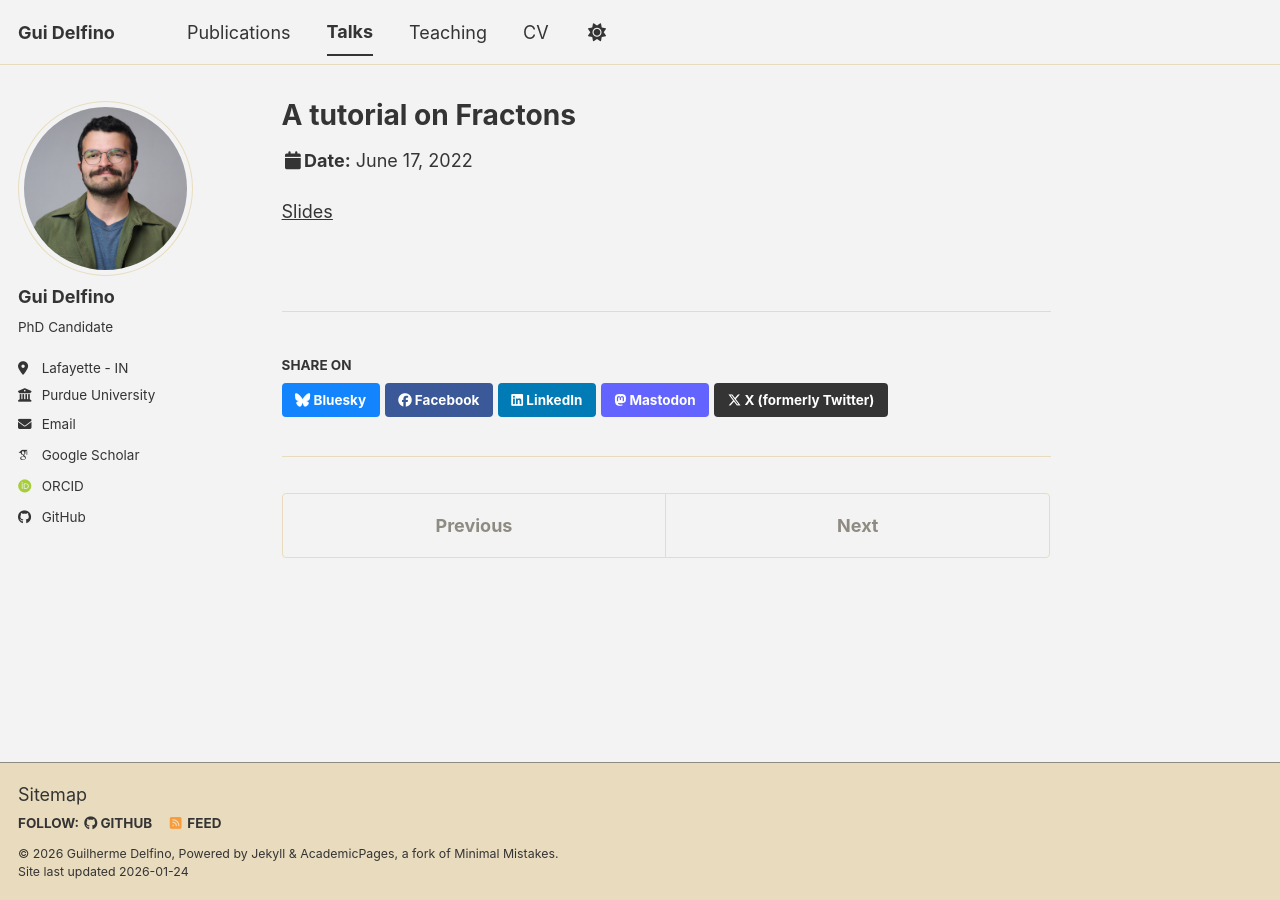
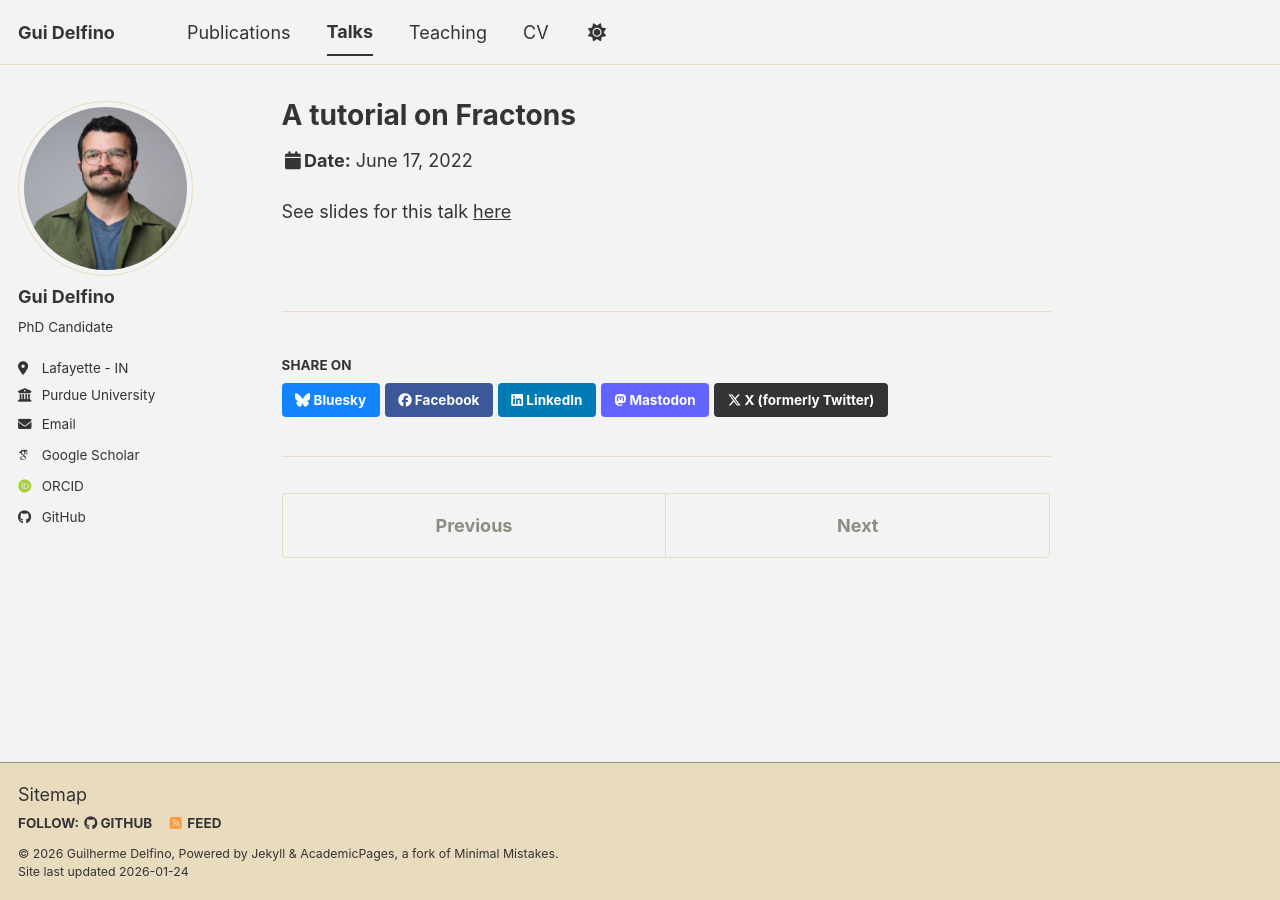
Before and after one commit to gui-delfino/gui-delfino.github.io, a Jekyll site: the page built from _talks/2012-03-01-talk-1.md, in a window 1280 px wide. Built offline with Jekyll 4.4.1, drawn with Linux system fonts in a browser that asks for light colours; some web fonts are replaced; a script bundle is joined from its source files by our own code; library files that are not in the unit come from our copies.

Commit message:
Update link text for talk slides

```diff
--- a/_talks/2012-03-01-talk-1.md
+++ b/_talks/2012-03-01-talk-1.md
@@ -8,4 +8,4 @@
 location: "Utrecht, Netherlands"
 ---
 
-[Slides](gui-delfino.github.io/files/Fractons_Utrecht.pdf)
+See slides for this talk [here](gui-delfino.github.io/files/Fractons_Utrecht.pdf)
```
